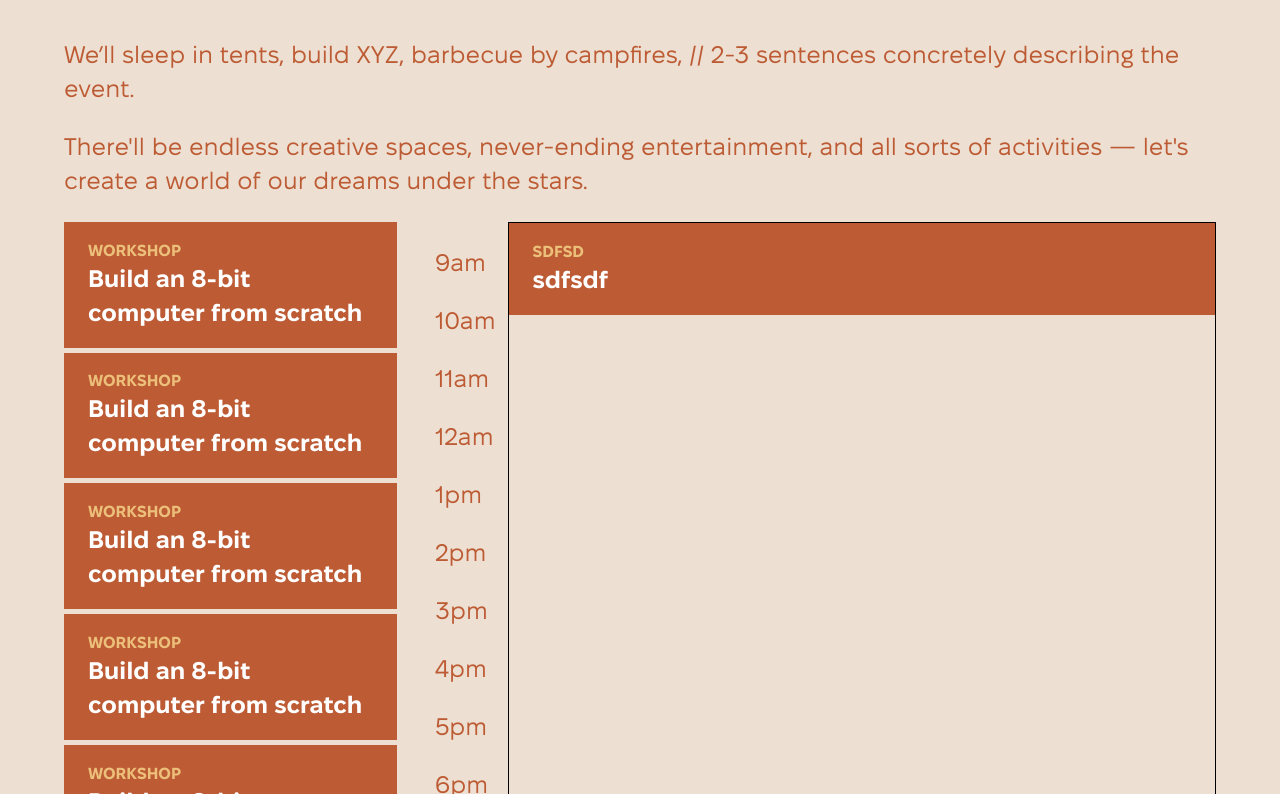
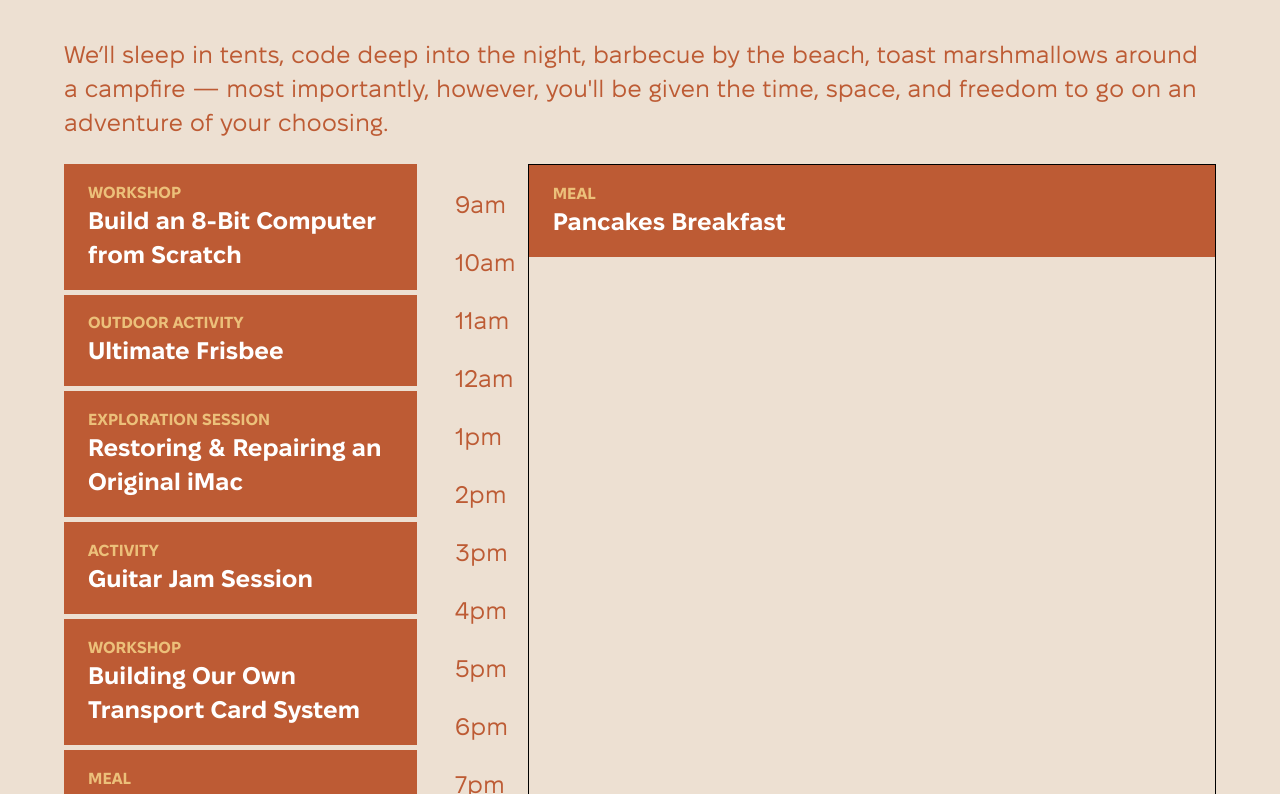
Before and after one commit to hackclub/www-outernet, a Next.js app: page / in a window 1280 px wide. Shown: the part 3106-3900 px from the top of the page. Built offline with nearby package versions, Linux system fonts and the light colour scheme.

Commit message:
Add Choose Your Own Adventure Copy

```diff
--- a/components/YourAdventure.js
+++ b/components/YourAdventure.js
@@ -15,38 +15,38 @@ function insertAndShift(fromArr, toArr, from, to, sameArray) {
 
 const eventList = [
   {
-    title: "Build an 8-bit computer from scratch",
+    title: "Build an 8-Bit Computer from Scratch",
     type: "workshop",
     id: "1",
   },
   {
-    title: "Build an 8-bit computer from scratch",
-    type: "workshop",
+    title: "Ultimate Frisbee",
+    type: "outdoor activity",
     id: "2",
   },
   {
-    title: "Build an 8-bit computer from scratch",
-    type: "workshop",
+    title: "Restoring & Repairing an Original iMac",
+    type: "exploration session",
     id: "3",
   },
   {
-    title: "Build an 8-bit computer from scratch",
-    type: "workshop",
+    title: "Guitar Jam Session",
+    type: "activity",
     id: "4",
   },
   {
-    title: "Build an 8-bit computer from scratch",
+    title: "Building Our Own Transport Card System",
     type: "workshop",
     id: "5",
   },
   {
-    title: "Build an 8-bit computer from scratch",
-    type: "workshop",
+    title: "BBQ by the Beach",
+    type: "meal",
     id: "6",
   },
   {
-    title: "Build an 8-bit computer from scratch",
-    type: "workshop",
+    title: "Hike up Mt. Sarah",
+    type: "outdoor activity",
     id: "7",
   },
 ];
@@ -54,7 +54,7 @@ const eventList = [
 export const YourAdventure = () => {
   const [events, setEvents] = useState(eventList);
   const [newEvents, setNewEvents] = useState([
-    { title: "sdfsdf", type: "sdfsd", id: "1232" },
+    { title: "Pancakes Breakfast", type: "Meal", id: "0" },
   ]);
   const [loaded, setLoaded] = useState(false);
 
@@ -109,14 +109,8 @@ export const YourAdventure = () => {
     <div className={styles.wrapper}>
       <h1>you decide your own adventure...</h1>
       <p>
-        We’ll sleep in tents, build XYZ, barbecue by campfires, // 2-3 sentences
-        concretely describing the event.
-      </p>
-
-      <p>
-        There'll be endless creative spaces, never-ending entertainment, and all
-        sorts of activities — let's create a world of our dreams under the
-        stars.
+        We’ll sleep in tents, code deep into the night, barbecue by the beach, toast marshmallows around a campfire
+        — most importantly, however, you'll be given the time, space, and freedom to go on an adventure of your choosing.
       </p>
 
       <div>
```
